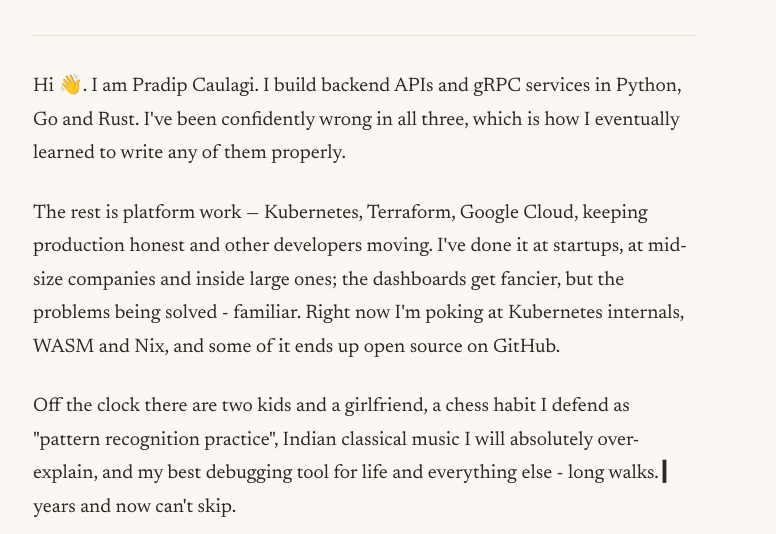
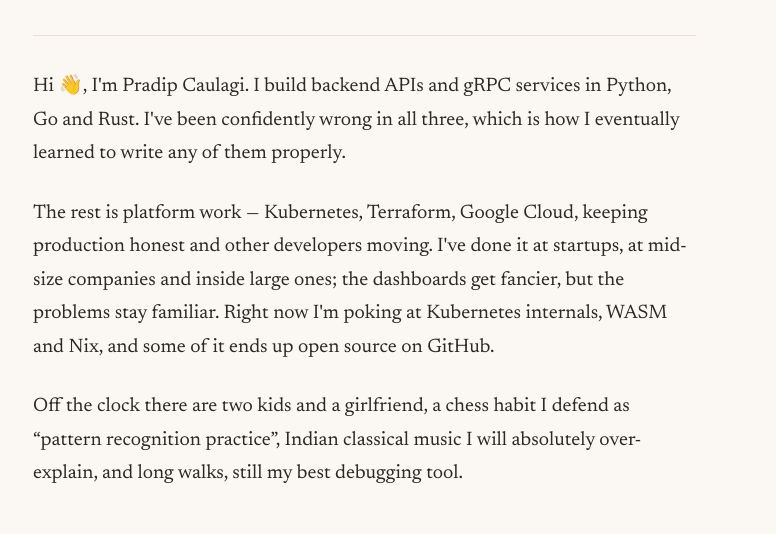
Before and after one commit to caulagi/blog, a Next.js app: page /about in a window 1280 px wide. Shown: the part 351-885 px from the top of the page, without its empty margins (251-1027 px from the left). Built offline with nearby package versions, Linux system fonts and the light colour scheme; no server answers.

Commit message:
Simpler sentences

```diff
--- a/pages/about.tsx
+++ b/pages/about.tsx
@@ -66,7 +66,7 @@ const About: React.FC = () => {
 
       <div className="about-body prose-blog">
         <p>
-          Hi 👋. I am Pradip Caulagi. I build backend APIs and gRPC services in
+          Hi 👋, I'm Pradip Caulagi. I build backend APIs and gRPC services in
           Python, Go and Rust. I've been confidently wrong in all three, which
           is how I eventually learned to write any of them properly.
         </p>
@@ -74,15 +74,15 @@ const About: React.FC = () => {
           The rest is platform work — Kubernetes, Terraform, Google Cloud,
           keeping production honest and other developers moving. I've done it at
           startups, at mid-size companies and inside large ones; the dashboards
-          get fancier, but the problems being solved - familiar. Right now I'm
-          poking at Kubernetes internals, WASM and Nix, and some of it ends up
-          open source on GitHub.
+          get fancier, but the problems stay familiar. Right now I'm poking at
+          Kubernetes internals, WASM and Nix, and some of it ends up open source
+          on GitHub.
         </p>
         <p>
           Off the clock there are two kids and a girlfriend, a chess habit I
-          defend as "pattern recognition practice", Indian classical music I
-          will absolutely over-explain, and my best debugging tool for life and
-          everything else - long walks. ▎ years and now can't skip.
+          defend as &ldquo;pattern recognition practice&rdquo;, Indian classical
+          music I will absolutely over-explain, and long walks, still my best
+          debugging tool.
         </p>
       </div>
 
```
